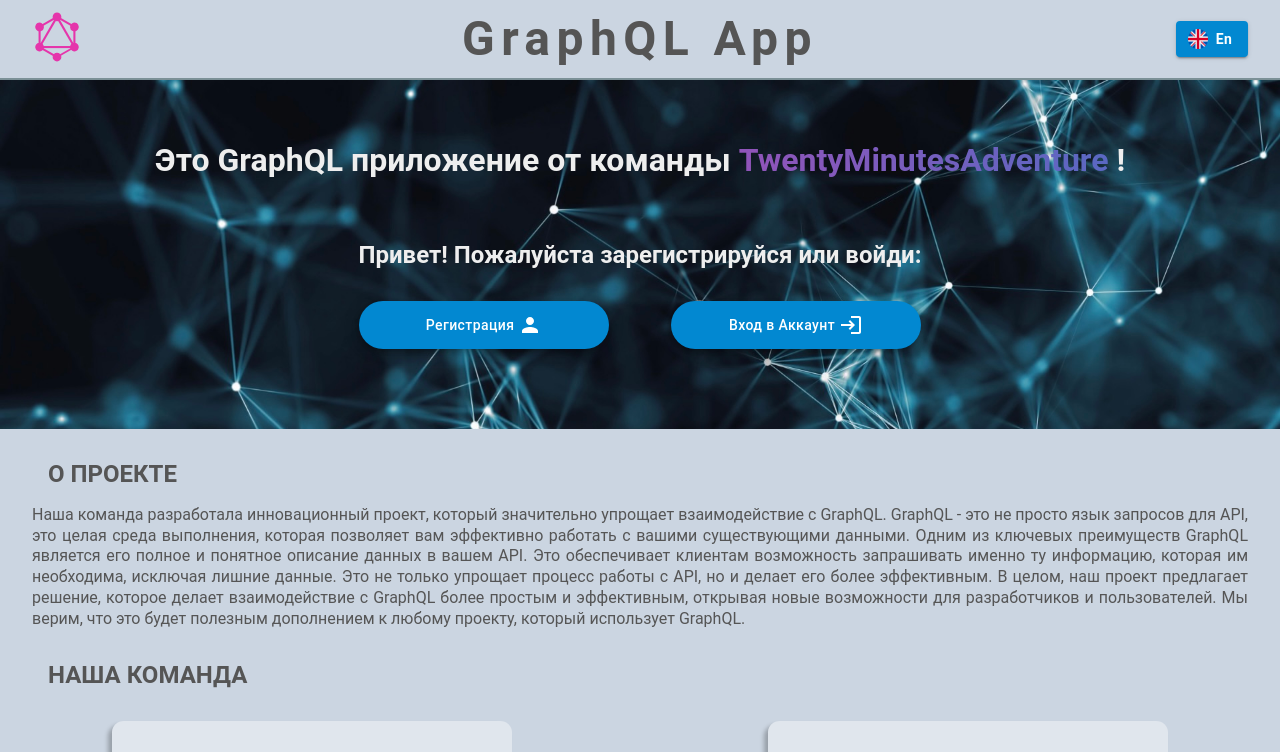
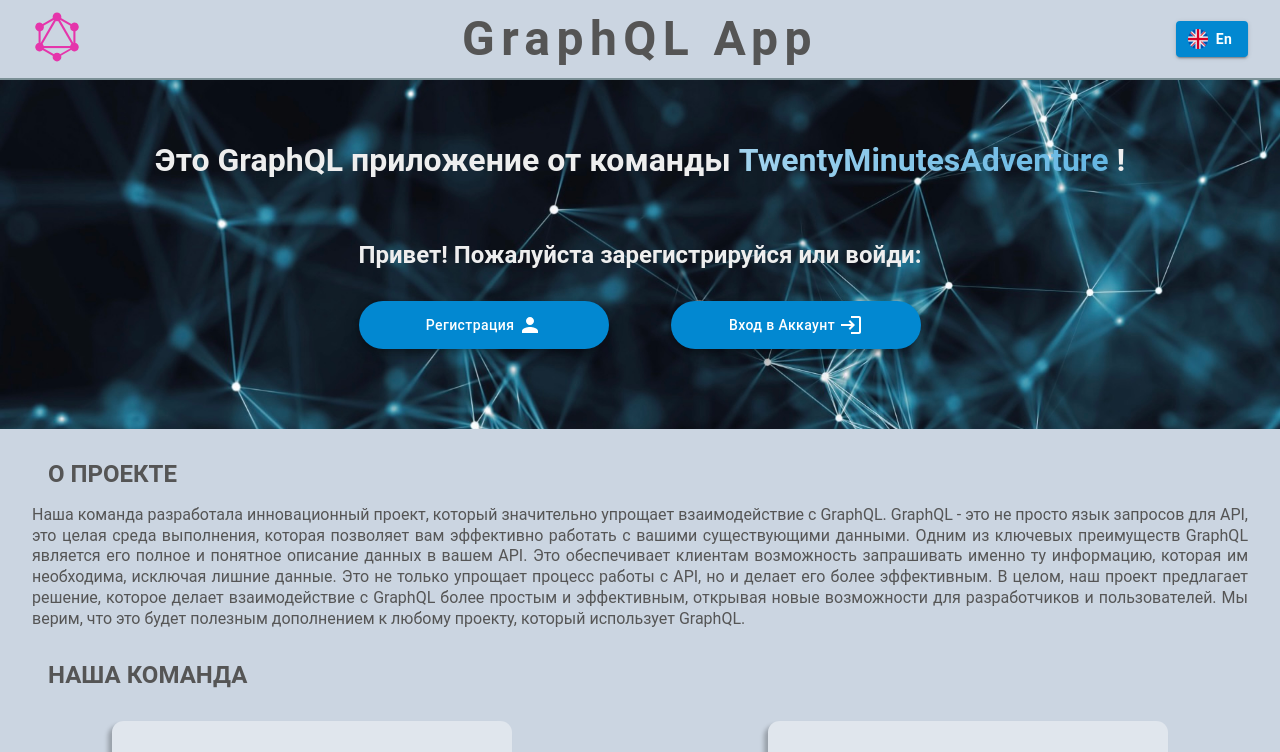
Before and after one commit to baranovdv/graphiql-app, a React (Vite) app: page / in a window 1280 px wide. Shown: the top 752 px of the page. Built offline with nearby package versions, Linux system fonts and the light colour scheme; no server answers; a web font is replaced by a local one.

Commit message:
refactor: refactor welcome styles

```diff
--- a/src/styles/Welcome.module.css
+++ b/src/styles/Welcome.module.css
@@ -106,7 +106,7 @@
 }
 
 .gradient {
-  background: linear-gradient(261deg, #0288d1, #e535ab);
+  background: linear-gradient(261deg, #0288d1, #fff);
   background-size: 400% 400%;
 
   -webkit-background-clip: text;
```
